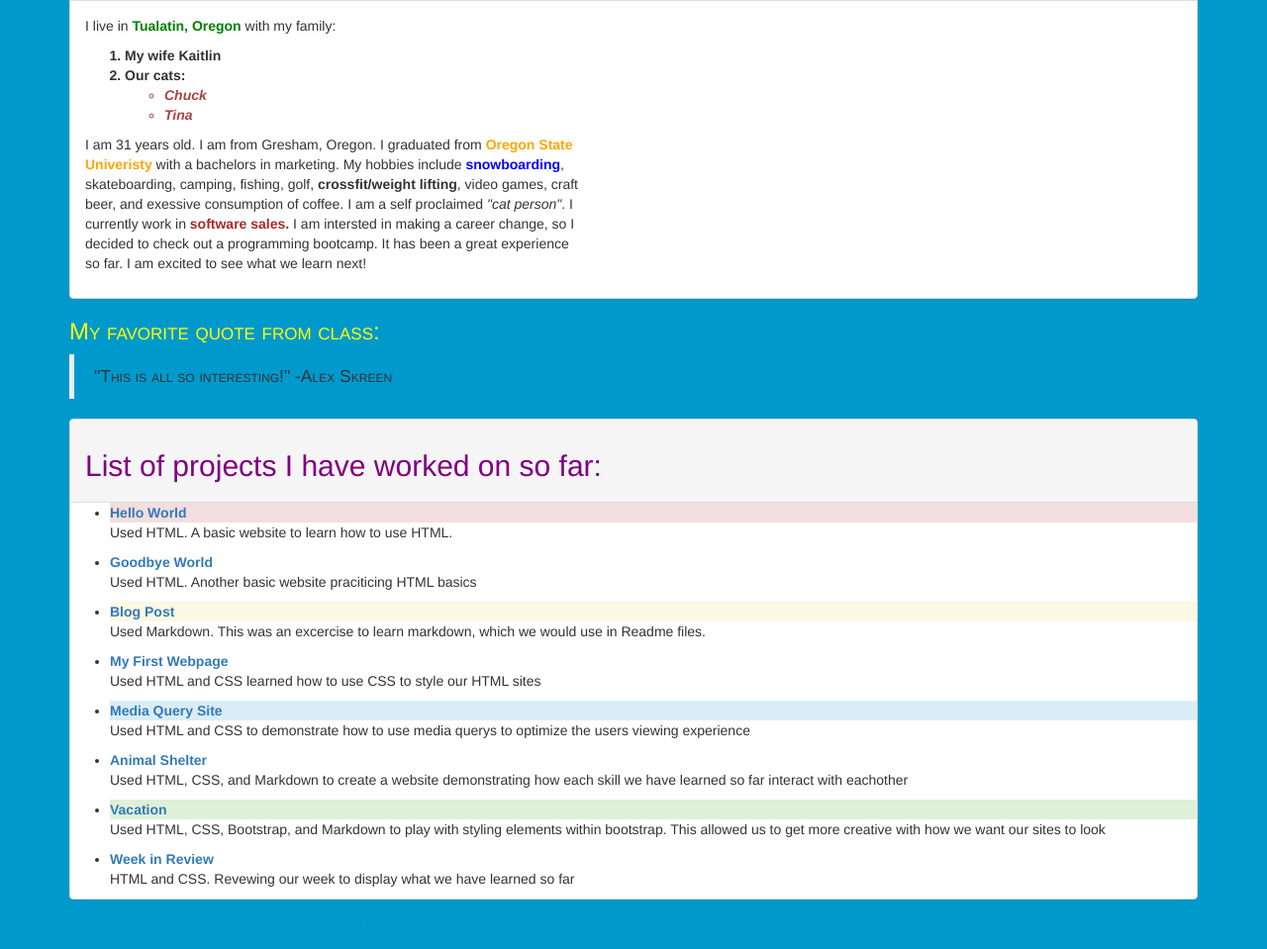
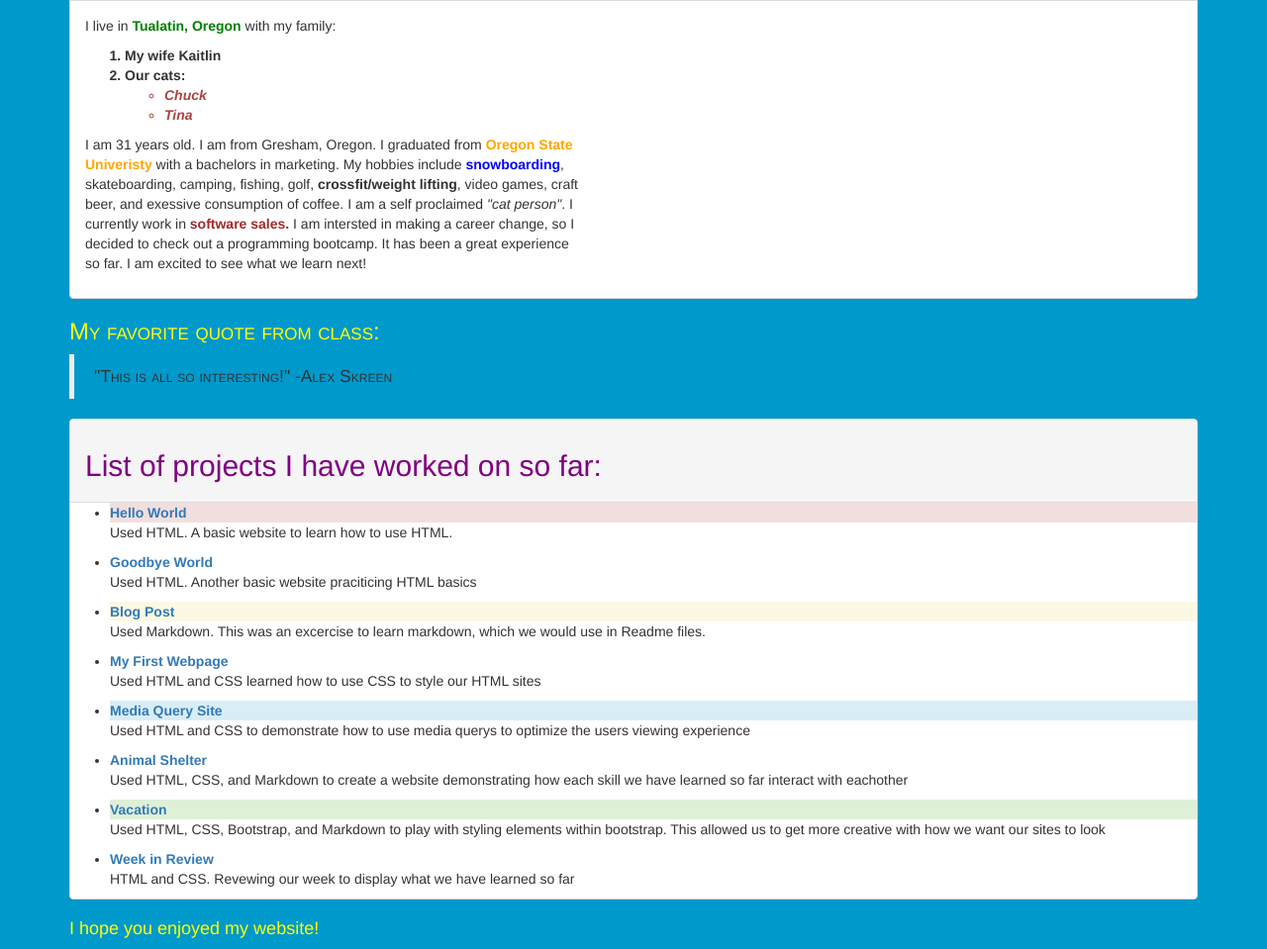
Before and after one commit to alexskreen/independent-project, a plain HTML site: page index.html in a window 1280 px wide. Shown: the part 494-1453 px from the top of the page at 99% size. Drawn offline with Linux system fonts and the light colour scheme.

```diff
--- a/css/styles.css
+++ b/css/styles.css
@@ -80,3 +80,7 @@ li{
   color: blue;
   font-weight: bold;
 }
+
+.goodbye{
+  color: yellow;
+}
--- a/index.html
+++ b/index.html
@@ -69,7 +69,7 @@
         <p>HTML and CSS. Revewing our week to display what we have learned so far</p>
       </ul>
     </div>
-    <h4 class="sneaky">I hope you enjoyed my website! (And this line of sneaky text that only shows up when you resize the browser)</h3>
+    <h4 class="sneaky"><span class="goodbye">I hope you enjoyed my website!</span> (And this line of sneaky text that only shows up when you resize the browser)</h3>
   </div>
 </body>
 
```
Also changed, not shown: 1 other file.
